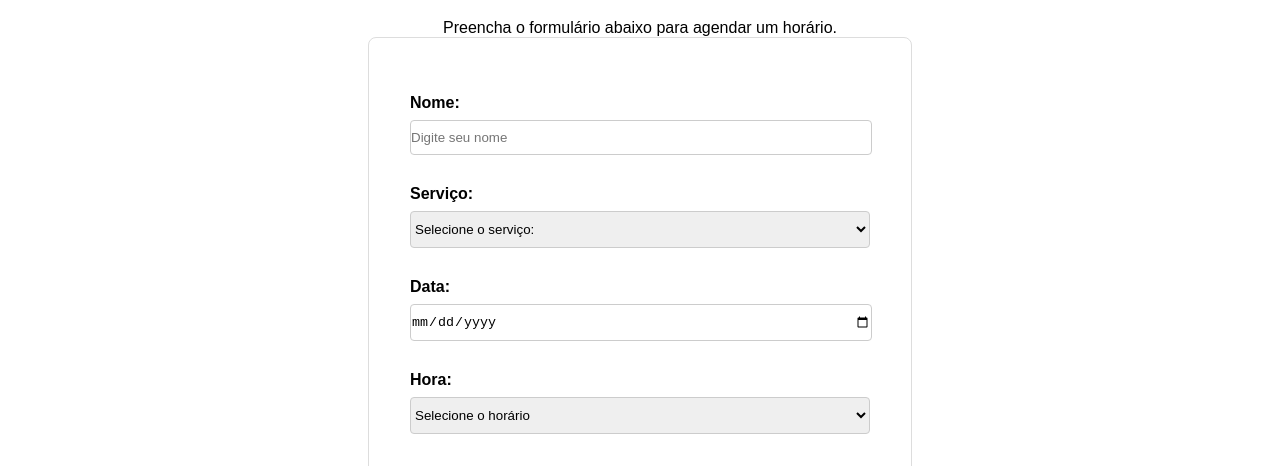
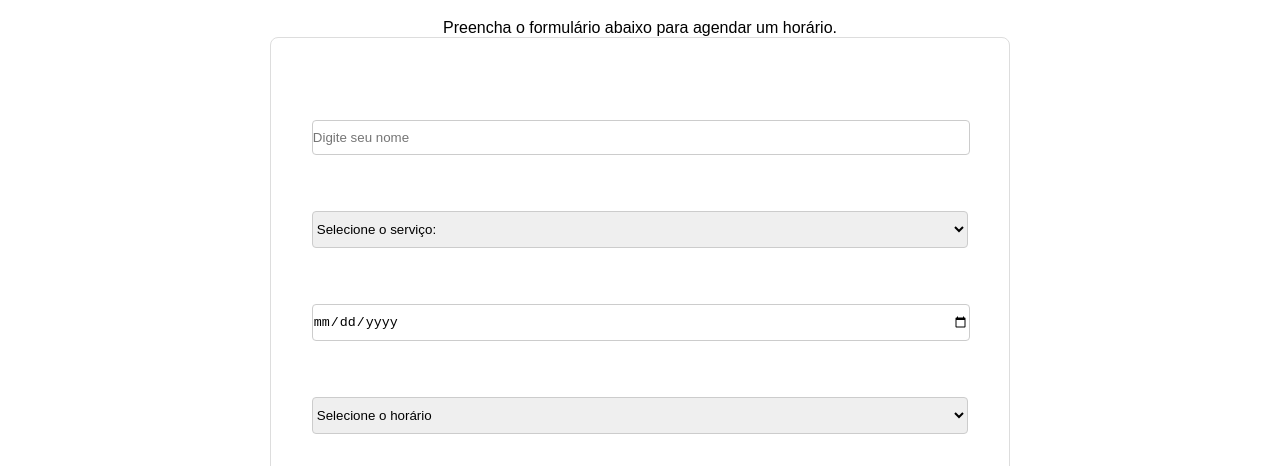
Before and after one commit to Poseidonpiscinas/agendamento, a plain HTML site: page index.html in a window 1280 px wide. Shown: the part 331-797 px from the top of the page. Drawn offline with Linux system fonts and the light colour scheme.

Commit message:
Update index.html

```diff
--- a/index.html
+++ b/index.html
@@ -44,12 +44,13 @@
             width: 200px;
         }
         form {
+            background-image: url(imagens/fundo\ SAC.webp)
             max-width: 460px;
             margin: 0 auto;
             padding: 41px;
             border: 1px solid #ddd;
             border-radius: 8px;
-            background-color: #fff;
+            color:white;
         }
         p{
             margin: 0px;
```
